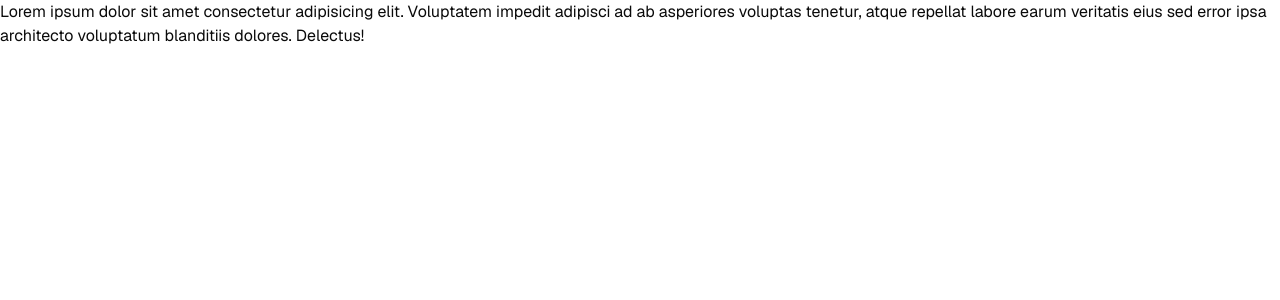
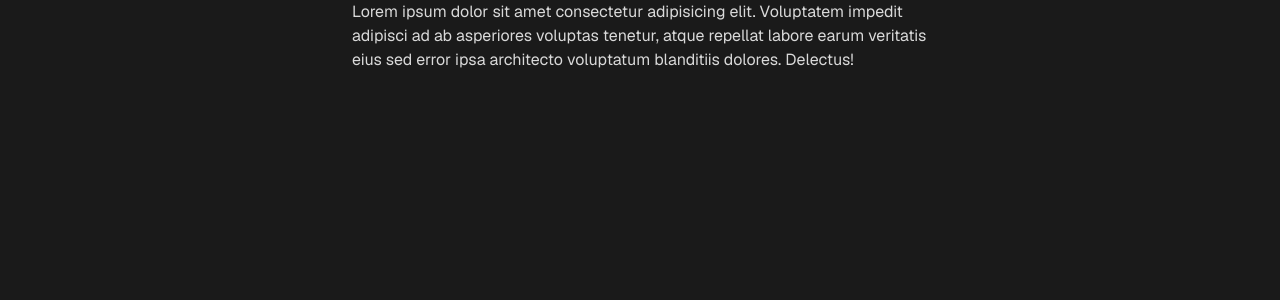
Before and after one commit to mmmmaharshi/HandyBible, a React (Vite) app: page / in a window 1280 px wide. Shown: the top 300 px of the page. Built offline with nearby package versions, Linux system fonts and the light colour scheme.

Commit message:
added graphite theme from tweakcn

```diff
--- a/index.html
+++ b/index.html
@@ -1,5 +1,5 @@
 <!DOCTYPE html>
-<html lang="en">
+<html lang="en" class="dark">
 	<head>
 		<meta charset="UTF-8" />
 		<link rel="icon" type="image/svg+xml" href="/vite.svg" />
--- a/package.json
+++ b/package.json
@@ -11,6 +11,7 @@
 	},
 	"dependencies": {
 		"@fontsource-variable/geist": "^5.2.8",
+		"@radix-ui/react-slot": "^1.2.3",
 		"@tailwindcss/vite": "^4.1.14",
 		"class-variance-authority": "^0.7.1",
 		"clsx": "^2.1.1",
--- a/src/index.css
+++ b/src/index.css
@@ -43,78 +43,154 @@
 	--color-sidebar-accent-foreground: var(--sidebar-accent-foreground);
 	--color-sidebar-border: var(--sidebar-border);
 	--color-sidebar-ring: var(--sidebar-ring);
-	--font-sans: var(--font-sans);
-	--font-mono: var(--font-mono);
-	--font-serif: var(--font-serif);
+	--font-sans: Inter, sans-serif;
+	--font-mono: Fira Code, monospace;
+	--font-serif: Georgia, serif;
+	--radius: 0.35rem;
+	--tracking-tighter: calc(var(--tracking-normal) - 0.05em);
+	--tracking-tight: calc(var(--tracking-normal) - 0.025em);
+	--tracking-wide: calc(var(--tracking-normal) + 0.025em);
+	--tracking-wider: calc(var(--tracking-normal) + 0.05em);
+	--tracking-widest: calc(var(--tracking-normal) + 0.1em);
+	--tracking-normal: var(--tracking-normal);
+	--shadow-2xl: var(--shadow-2xl);
+	--shadow-xl: var(--shadow-xl);
+	--shadow-lg: var(--shadow-lg);
+	--shadow-md: var(--shadow-md);
+	--shadow: var(--shadow);
+	--shadow-sm: var(--shadow-sm);
+	--shadow-xs: var(--shadow-xs);
+	--shadow-2xs: var(--shadow-2xs);
+	--spacing: var(--spacing);
+	--letter-spacing: var(--letter-spacing);
+	--shadow-offset-y: var(--shadow-offset-y);
+	--shadow-offset-x: var(--shadow-offset-x);
+	--shadow-spread: var(--shadow-spread);
+	--shadow-blur: var(--shadow-blur);
+	--shadow-opacity: var(--shadow-opacity);
+	--color-shadow-color: var(--shadow-color);
+	--color-destructive-foreground: var(--destructive-foreground);
 }
 
 :root {
-	--radius: 0.625rem;
-	--background: oklch(1 0 0);
-	--foreground: oklch(0.145 0 0);
-	--card: oklch(1 0 0);
-	--card-foreground: oklch(0.145 0 0);
-	--popover: oklch(1 0 0);
-	--popover-foreground: oklch(0.145 0 0);
-	--primary: oklch(0.205 0 0);
-	--primary-foreground: oklch(0.985 0 0);
-	--secondary: oklch(0.97 0 0);
-	--secondary-foreground: oklch(0.205 0 0);
-	--muted: oklch(0.97 0 0);
-	--muted-foreground: oklch(0.556 0 0);
-	--accent: oklch(0.97 0 0);
-	--accent-foreground: oklch(0.205 0 0);
-	--destructive: oklch(0.577 0.245 27.325);
-	--border: oklch(0.922 0 0);
-	--input: oklch(0.922 0 0);
-	--ring: oklch(0.708 0 0);
-	--chart-1: oklch(0.646 0.222 41.116);
-	--chart-2: oklch(0.6 0.118 184.704);
-	--chart-3: oklch(0.398 0.07 227.392);
-	--chart-4: oklch(0.828 0.189 84.429);
-	--chart-5: oklch(0.769 0.188 70.08);
-	--sidebar: oklch(0.985 0 0);
-	--sidebar-foreground: oklch(0.145 0 0);
-	--sidebar-primary: oklch(0.205 0 0);
-	--sidebar-primary-foreground: oklch(0.985 0 0);
-	--sidebar-accent: oklch(0.97 0 0);
-	--sidebar-accent-foreground: oklch(0.205 0 0);
-	--sidebar-border: oklch(0.922 0 0);
-	--sidebar-ring: oklch(0.708 0 0);
+	--radius: 0.35rem;
+	--background: oklch(0.9551 0 0);
+	--foreground: oklch(0.3211 0 0);
+	--card: oklch(0.9702 0 0);
+	--card-foreground: oklch(0.3211 0 0);
+	--popover: oklch(0.9702 0 0);
+	--popover-foreground: oklch(0.3211 0 0);
+	--primary: oklch(0.4891 0 0);
+	--primary-foreground: oklch(1 0 0);
+	--secondary: oklch(0.9067 0 0);
+	--secondary-foreground: oklch(0.3211 0 0);
+	--muted: oklch(0.8853 0 0);
+	--muted-foreground: oklch(0.5103 0 0);
+	--accent: oklch(0.8078 0 0);
+	--accent-foreground: oklch(0.3211 0 0);
+	--destructive: oklch(0.5594 0.19 25.8625);
+	--border: oklch(0.8576 0 0);
+	--input: oklch(0.9067 0 0);
+	--ring: oklch(0.4891 0 0);
+	--chart-1: oklch(0.4891 0 0);
+	--chart-2: oklch(0.4863 0.0361 196.0278);
+	--chart-3: oklch(0.6534 0 0);
+	--chart-4: oklch(0.7316 0 0);
+	--chart-5: oklch(0.8078 0 0);
+	--sidebar: oklch(0.937 0 0);
+	--sidebar-foreground: oklch(0.3211 0 0);
+	--sidebar-primary: oklch(0.4891 0 0);
+	--sidebar-primary-foreground: oklch(1 0 0);
+	--sidebar-accent: oklch(0.8078 0 0);
+	--sidebar-accent-foreground: oklch(0.3211 0 0);
+	--sidebar-border: oklch(0.8576 0 0);
+	--sidebar-ring: oklch(0.4891 0 0);
+	--destructive-foreground: oklch(1 0 0);
+	--font-sans: Montserrat, sans-serif;
+	--font-serif: Georgia, serif;
+	--font-mono: Fira Code, monospace;
+	--shadow-color: hsl(0 0% 20% / 0.1);
+	--shadow-opacity: 0.15;
+	--shadow-blur: 0px;
+	--shadow-spread: 0px;
+	--shadow-offset-x: 0px;
+	--shadow-offset-y: 2px;
+	--letter-spacing: 0em;
+	--spacing: 0.25rem;
+	--shadow-2xs: 0px 2px 0px 0px hsl(0 0% 20% / 0.07);
+	--shadow-xs: 0px 2px 0px 0px hsl(0 0% 20% / 0.07);
+	--shadow-sm: 0px 2px 0px 0px hsl(0 0% 20% / 0.15),
+		0px 1px 2px -1px hsl(0 0% 20% / 0.15);
+	--shadow: 0px 2px 0px 0px hsl(0 0% 20% / 0.15),
+		0px 1px 2px -1px hsl(0 0% 20% / 0.15);
+	--shadow-md: 0px 2px 0px 0px hsl(0 0% 20% / 0.15),
+		0px 2px 4px -1px hsl(0 0% 20% / 0.15);
+	--shadow-lg: 0px 2px 0px 0px hsl(0 0% 20% / 0.15),
+		0px 4px 6px -1px hsl(0 0% 20% / 0.15);
+	--shadow-xl: 0px 2px 0px 0px hsl(0 0% 20% / 0.15),
+		0px 8px 10px -1px hsl(0 0% 20% / 0.15);
+	--shadow-2xl: 0px 2px 0px 0px hsl(0 0% 20% / 0.38);
+	--tracking-normal: 0em;
 }
 
 .dark {
-	--background: oklch(0.145 0 0);
-	--foreground: oklch(0.985 0 0);
-	--card: oklch(0.205 0 0);
-	--card-foreground: oklch(0.985 0 0);
-	--popover: oklch(0.205 0 0);
-	--popover-foreground: oklch(0.985 0 0);
-	--primary: oklch(0.922 0 0);
-	--primary-foreground: oklch(0.205 0 0);
-	--secondary: oklch(0.269 0 0);
-	--secondary-foreground: oklch(0.985 0 0);
-	--muted: oklch(0.269 0 0);
-	--muted-foreground: oklch(0.708 0 0);
-	--accent: oklch(0.269 0 0);
-	--accent-foreground: oklch(0.985 0 0);
-	--destructive: oklch(0.704 0.191 22.216);
-	--border: oklch(1 0 0 / 10%);
-	--input: oklch(1 0 0 / 15%);
-	--ring: oklch(0.556 0 0);
-	--chart-1: oklch(0.488 0.243 264.376);
-	--chart-2: oklch(0.696 0.17 162.48);
-	--chart-3: oklch(0.769 0.188 70.08);
-	--chart-4: oklch(0.627 0.265 303.9);
-	--chart-5: oklch(0.645 0.246 16.439);
-	--sidebar: oklch(0.205 0 0);
-	--sidebar-foreground: oklch(0.985 0 0);
-	--sidebar-primary: oklch(0.488 0.243 264.376);
-	--sidebar-primary-foreground: oklch(0.985 0 0);
-	--sidebar-accent: oklch(0.269 0 0);
-	--sidebar-accent-foreground: oklch(0.985 0 0);
-	--sidebar-border: oklch(1 0 0 / 10%);
-	--sidebar-ring: oklch(0.556 0 0);
+	--background: oklch(0.2178 0 0);
+	--foreground: oklch(0.8853 0 0);
+	--card: oklch(0.2435 0 0);
+	--card-foreground: oklch(0.8853 0 0);
+	--popover: oklch(0.2435 0 0);
+	--popover-foreground: oklch(0.8853 0 0);
+	--primary: oklch(0.7058 0 0);
+	--primary-foreground: oklch(0.2178 0 0);
+	--secondary: oklch(0.3092 0 0);
+	--secondary-foreground: oklch(0.8853 0 0);
+	--muted: oklch(0.285 0 0);
+	--muted-foreground: oklch(0.5999 0 0);
+	--accent: oklch(0.3715 0 0);
+	--accent-foreground: oklch(0.8853 0 0);
+	--destructive: oklch(0.6591 0.153 22.1703);
+	--border: oklch(0.329 0 0);
+	--input: oklch(0.3092 0 0);
+	--ring: oklch(0.7058 0 0);
+	--chart-1: oklch(0.7058 0 0);
+	--chart-2: oklch(0.6714 0.0339 206.3482);
+	--chart-3: oklch(0.5452 0 0);
+	--chart-4: oklch(0.4604 0 0);
+	--chart-5: oklch(0.3715 0 0);
+	--sidebar: oklch(0.2393 0 0);
+	--sidebar-foreground: oklch(0.8853 0 0);
+	--sidebar-primary: oklch(0.7058 0 0);
+	--sidebar-primary-foreground: oklch(0.2178 0 0);
+	--sidebar-accent: oklch(0.3715 0 0);
+	--sidebar-accent-foreground: oklch(0.8853 0 0);
+	--sidebar-border: oklch(0.329 0 0);
+	--sidebar-ring: oklch(0.7058 0 0);
+	--destructive-foreground: oklch(1 0 0);
+	--radius: 0.35rem;
+	--font-sans: Inter, sans-serif;
+	--font-serif: Georgia, serif;
+	--font-mono: Fira Code, monospace;
+	--shadow-color: hsl(0 0% 20% / 0.1);
+	--shadow-opacity: 0.15;
+	--shadow-blur: 0px;
+	--shadow-spread: 0px;
+	--shadow-offset-x: 0px;
+	--shadow-offset-y: 2px;
+	--letter-spacing: 0em;
+	--spacing: 0.25rem;
+	--shadow-2xs: 0px 2px 0px 0px hsl(0 0% 20% / 0.07);
+	--shadow-xs: 0px 2px 0px 0px hsl(0 0% 20% / 0.07);
+	--shadow-sm: 0px 2px 0px 0px hsl(0 0% 20% / 0.15),
+		0px 1px 2px -1px hsl(0 0% 20% / 0.15);
+	--shadow: 0px 2px 0px 0px hsl(0 0% 20% / 0.15),
+		0px 1px 2px -1px hsl(0 0% 20% / 0.15);
+	--shadow-md: 0px 2px 0px 0px hsl(0 0% 20% / 0.15),
+		0px 2px 4px -1px hsl(0 0% 20% / 0.15);
+	--shadow-lg: 0px 2px 0px 0px hsl(0 0% 20% / 0.15),
+		0px 4px 6px -1px hsl(0 0% 20% / 0.15);
+	--shadow-xl: 0px 2px 0px 0px hsl(0 0% 20% / 0.15),
+		0px 8px 10px -1px hsl(0 0% 20% / 0.15);
+	--shadow-2xl: 0px 2px 0px 0px hsl(0 0% 20% / 0.38);
 }
 
 body {
@@ -127,7 +203,7 @@
 	}
 
 	body {
-
 		@apply bg-background text-foreground font-sans;
+		letter-spacing: var(--tracking-normal);
 	}
 }
--- a/src/main.tsx
+++ b/src/main.tsx
@@ -5,7 +5,7 @@
 
 createRoot(document.getElementById('root')!).render(
 	<StrictMode>
-		<main>
+		<main className='w-full h-svh max-w-xl mx-auto'>
 			<App />
 		</main>
 	</StrictMode>
```
Also changed, not shown: 1 other file (tests, documents, lock files or other folders).
